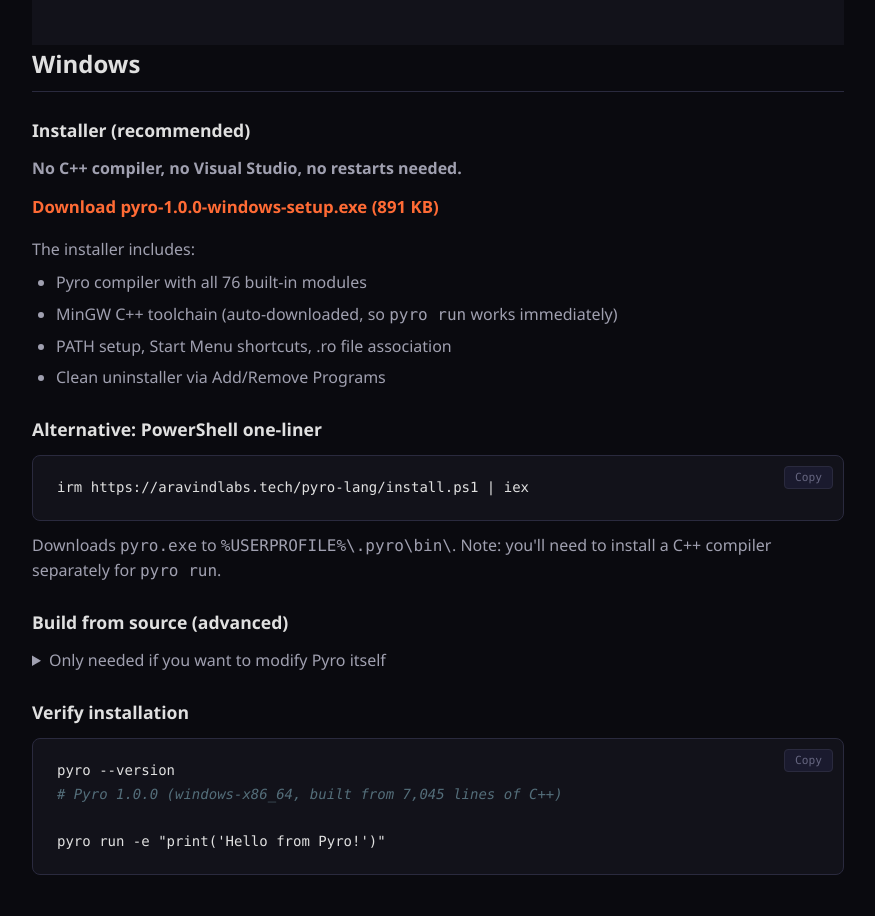
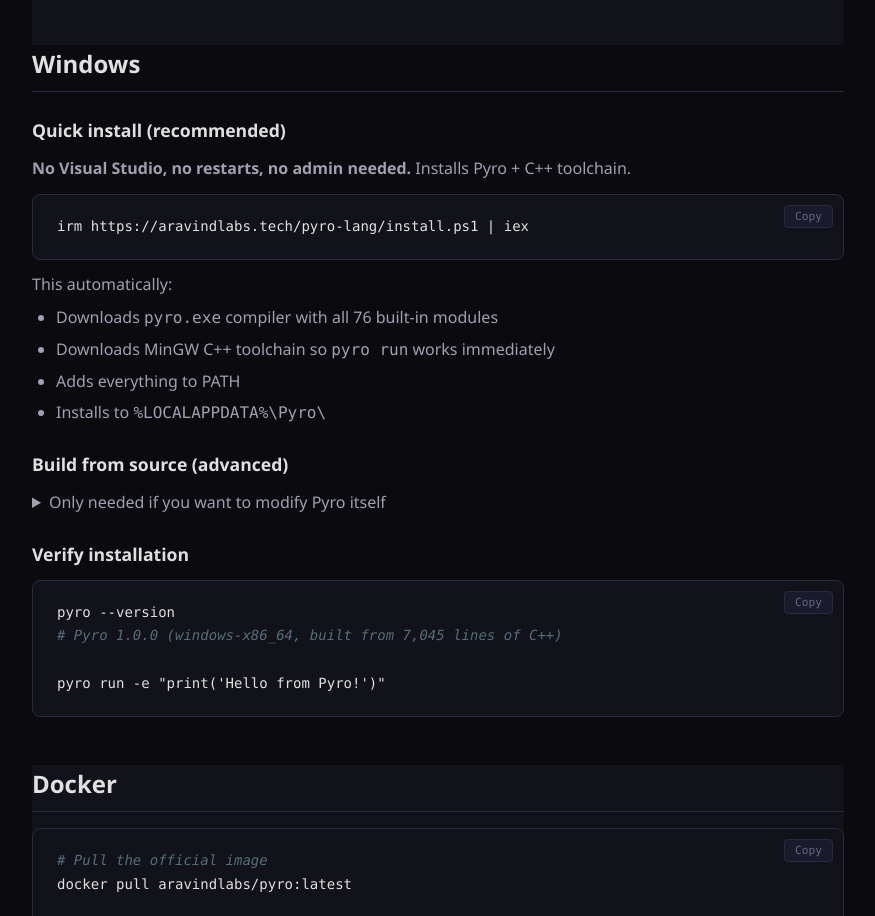
Before and after one commit to krish9219/pyro, a plain HTML site: page website/install.html in a window 1280 px wide. Shown: the part 2608-3524 px from the top of the page, without its empty margins (202-1077 px from the left). Drawn offline with Linux system fonts and the light colour scheme; files whose address does not match are found by name.

Commit message:
Complete PowerShell installer: Pyro + MinGW in one command
- Downloads pyro.exe from GitHub releases (with fallback to aravindlabs.tech)
- Downloads w64devkit MinGW g++ (~30MB) with 3 version fallbacks
- Extracts and sets up PATH for both pyro and g++
- No admin, no Visual Studio, no restarts
- PowerShell method is now primary (no SmartScreen issues)

```diff
--- a/website/install.html
+++ b/website/install.html
@@ -60,15 +60,10 @@
             </div>
           </div>
           <div class="tab-content" data-tab-content="qi-windows">
-            <div class="install-cmd" style="text-align:center;">
-              <a href="https://github.com/krish9219/pyro/releases/download/v1.0.0/pyro-1.0.0-windows-setup.exe"
-                 style="display:inline-block;padding:14px 32px;background:var(--accent);color:#fff;border-radius:8px;font-weight:700;font-size:1.1rem;text-decoration:none;margin-bottom:12px;">
-                Download Pyro Installer (.exe)
-              </a>
-              <p style="font-size:0.85rem;color:var(--text-secondary);margin-top:8px;">Standalone installer (891 KB). Includes everything — no Visual Studio, no restarts.</p>
-              <p style="font-size:0.8rem;color:var(--text-secondary);margin-top:12px;">Or via PowerShell:</p>
-              <code style="font-size:0.85rem;">irm https://aravindlabs.tech/pyro-lang/install.ps1 | iex</code>
+            <div class="install-cmd">
+              <code>irm https://aravindlabs.tech/pyro-lang/install.ps1 | iex</code>
               <button class="copy-inline">Copy</button>
+              <p style="font-size:0.85rem;color:var(--text-secondary);margin-top:10px;">Installs Pyro + C++ toolchain automatically. No Visual Studio, no restarts, no admin needed.</p>
             </div>
           </div>
         </div>
@@ -154,25 +149,16 @@
     <section style="padding: 0 0 48px;">
       <h2 id="windows" style="font-size: 1.5rem; margin-bottom: 16px; padding-bottom: 8px; border-bottom: 1px solid var(--border);">Windows</h2>
 
-      <h3 style="font-size: 1.1rem; margin: 24px 0 12px;">Installer (recommended)</h3>
-      <p style="color: var(--text-secondary); margin-bottom: 12px;"><strong>No C++ compiler, no Visual Studio, no restarts needed.</strong></p>
-      <p style="margin-bottom: 16px;">
-        <a href="https://github.com/krish9219/pyro/releases/download/v1.0.0/pyro-1.0.0-windows-setup.exe"
-           style="color: var(--accent); font-weight: 600; font-size: 1.05rem;">
-          Download pyro-1.0.0-windows-setup.exe (891 KB)
-        </a>
-      </p>
-      <p style="color: var(--text-secondary); margin-bottom: 8px;">The installer includes:</p>
+      <h3 style="font-size: 1.1rem; margin: 24px 0 12px;">Quick install (recommended)</h3>
+      <p style="color: var(--text-secondary); margin-bottom: 12px;"><strong>No Visual Studio, no restarts, no admin needed.</strong> Installs Pyro + C++ toolchain.</p>
+      <pre><button class="copy-btn">Copy</button><code>irm https://aravindlabs.tech/pyro-lang/install.ps1 | iex</code></pre>
+      <p style="color: var(--text-secondary); margin: 12px 0 8px;">This automatically:</p>
       <ul style="list-style: disc; padding-left: 24px; margin-bottom: 16px;">
-        <li style="margin-bottom: 6px; color: var(--text-secondary);">Pyro compiler with all 76 built-in modules</li>
-        <li style="margin-bottom: 6px; color: var(--text-secondary);">MinGW C++ toolchain (auto-downloaded, so <code>pyro run</code> works immediately)</li>
-        <li style="margin-bottom: 6px; color: var(--text-secondary);">PATH setup, Start Menu shortcuts, .ro file association</li>
-        <li style="margin-bottom: 6px; color: var(--text-secondary);">Clean uninstaller via Add/Remove Programs</li>
+        <li style="margin-bottom: 6px; color: var(--text-secondary);">Downloads <code>pyro.exe</code> compiler with all 76 built-in modules</li>
+        <li style="margin-bottom: 6px; color: var(--text-secondary);">Downloads MinGW C++ toolchain so <code>pyro run</code> works immediately</li>
+        <li style="margin-bottom: 6px; color: var(--text-secondary);">Adds everything to PATH</li>
+        <li style="margin-bottom: 6px; color: var(--text-secondary);">Installs to <code>%LOCALAPPDATA%\Pyro\</code></li>
       </ul>
-
-      <h3 style="font-size: 1.1rem; margin: 24px 0 12px;">Alternative: PowerShell one-liner</h3>
-      <pre><button class="copy-btn">Copy</button><code>irm https://aravindlabs.tech/pyro-lang/install.ps1 | iex</code></pre>
-      <p style="color: var(--text-secondary); margin: 12px 0;">Downloads <code>pyro.exe</code> to <code>%USERPROFILE%\.pyro\bin\</code>. Note: you'll need to install a C++ compiler separately for <code>pyro run</code>.</p>
 
       <h3 style="font-size: 1.1rem; margin: 24px 0 12px;">Build from source (advanced)</h3>
       <details style="margin-bottom: 16px;">
```
Also changed, not shown: 1 other file.
